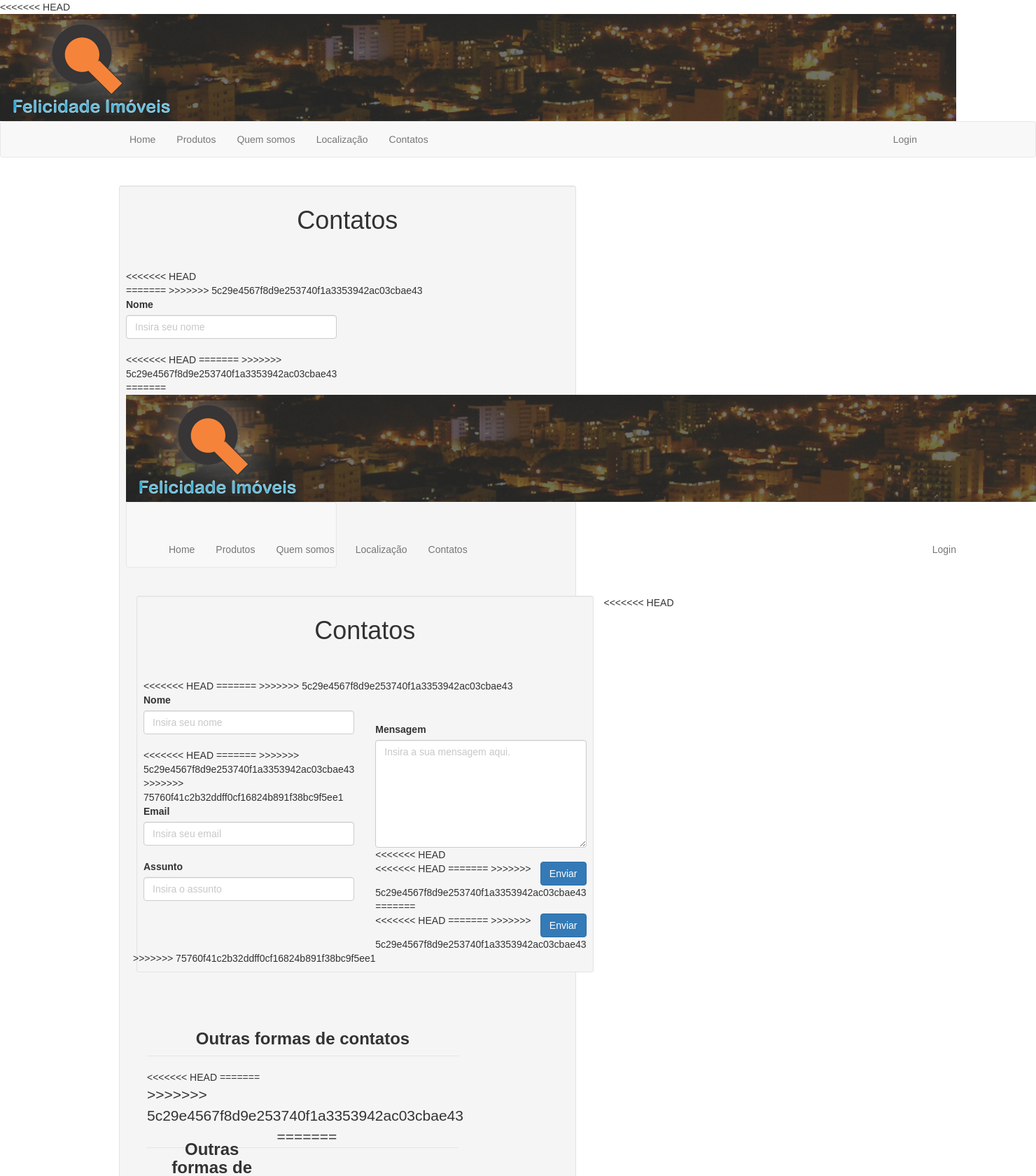
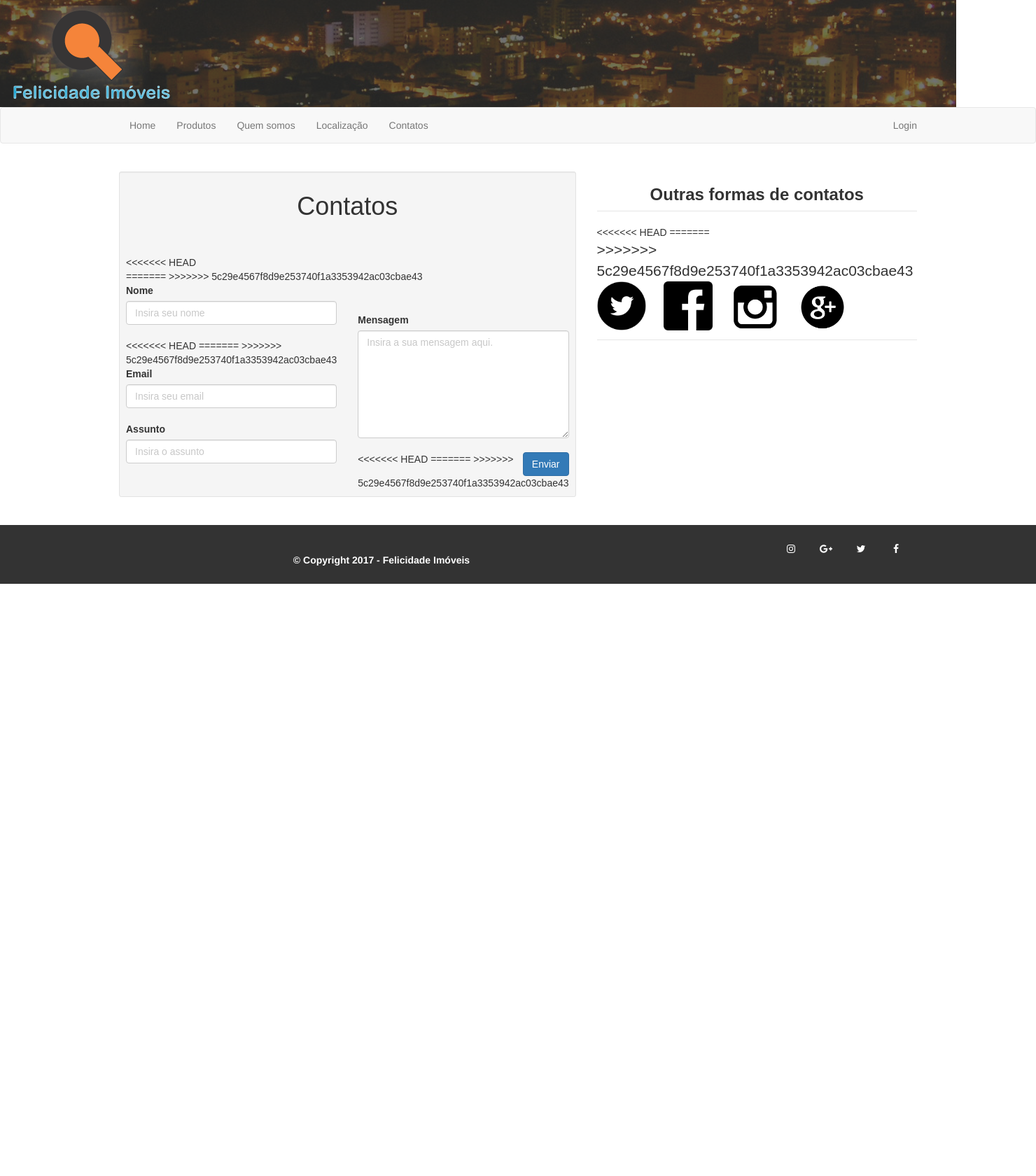
Before and after one commit to pedrohsreis/projeto3, a PHP site: page /Code3/contato.php in a window 1480 px wide; the page is wider, and only the part inside the window is pictured. Shown: the top 1680 px of that part at 70% size. After the commit the page ends 834 px from the top of that part, so only its background shows below. Run offline with PHP 8.4, Linux system fonts and the light colour scheme; some libraries are stand-ins or nearby versions.

Commit message:
Resolvendo conflitos

```diff
--- a/contato.php
+++ b/contato.php
@@ -11,33 +11,6 @@
     <link rel="stylesheet" href="https://www.w3schools.com/lib/w3.css">
 
 </head>
-<<<<<<< HEAD
-    <?php
-     include 'cabecalho.php';
-     //include 'pesquisa.php'; esse include faz o banco de dados parar de funcionar
-     ?>
-<main>
-<br><br><div class="container">
-    <div class="row">
-        <div class="col-md-7">
-            <div class="well well-sm">
-               <h1>Contatos</h1><br><br>
-<<<<<<< HEAD
-                <form  method="post" action="sucesso.php">
-=======
-                <form method="POST" action="sucesso.php">
->>>>>>> 5c29e4567f8d9e253740f1a3353942ac03cbae43
-                    <div class="row">
-                        <div class="col-md-6">
-
-                            <label for="nome">Nome</label>
-                            <input type="text" name="nome" class="form-control" id="nome" placeholder="Insira seu nome" required="required" /><br>
-<<<<<<< HEAD
-
-=======
-                                <class="form-control">
->>>>>>> 5c29e4567f8d9e253740f1a3353942ac03cbae43
-=======
 <?php
 include 'cabecalho.php';
      //include 'pesquisa.php'; esse include faz o banco de dados parar de funcionar
@@ -63,7 +36,6 @@ include 'cabecalho.php';
                                 =======
                                 <class="form-control">
                                 >>>>>>> 5c29e4567f8d9e253740f1a3353942ac03cbae43
->>>>>>> 75760f41c2b32ddff0cf16824b891f38bc9f5ee1
 
                                 <label for="email">Email</label>
                                 <input type="email" name="email" class="form-control" id="email" placeholder="Insira seu email" required="required" /><br>
@@ -77,15 +49,6 @@ include 'cabecalho.php';
                                 <label for="mensagem">Mensagem</label>
                                 <textarea name="mensagem" id="message" class="form-control" rows="7" cols="25" required="required" placeholder="Insira a sua mensagem aqui."></textarea>
 
-<<<<<<< HEAD
-                            <br><button title="Enviar." type="submit" class="btn btn-primary pull-right" id="enviar">Enviar</button>
-<<<<<<< HEAD
-
-=======
-                                <class="btn btn-primary pull-right">
->>>>>>> 5c29e4567f8d9e253740f1a3353942ac03cbae43
-
-=======
                                 <br><button title="Enviar." type="submit" class="btn btn-primary pull-right" id="enviar">Enviar</button>
                                 <<<<<<< HEAD
 
@@ -94,22 +57,10 @@ include 'cabecalho.php';
                                 >>>>>>> 5c29e4567f8d9e253740f1a3353942ac03cbae43
 
                             </div>
->>>>>>> 75760f41c2b32ddff0cf16824b891f38bc9f5ee1
                         </div>
                     </form>
                 </div>
             </div>
-<<<<<<< HEAD
-        </div>
-        <div class="col-md-5">
-            <form>
-                <legend><h3 align=center><b>Outras formas de contatos</b></h3></legend>
-<<<<<<< HEAD
-
-=======
-                    <legend>
->>>>>>> 5c29e4567f8d9e253740f1a3353942ac03cbae43
-=======
             <div class="col-md-5">
                 <form>
                     <legend><h3 align=center><b>Outras formas de contatos</b></h3></legend>
@@ -118,7 +69,6 @@ include 'cabecalho.php';
                     =======
                     <legend>
                         >>>>>>> 5c29e4567f8d9e253740f1a3353942ac03cbae43
->>>>>>> 75760f41c2b32ddff0cf16824b891f38bc9f5ee1
 
 
                         <label><a href="#"><img class="img-responsive" id="twitter" title="Página da empresa no Twitter." src="img/Twitter.png" alt="" width="70" height="70"></a></label>
@@ -131,4 +81,5 @@ include 'cabecalho.php';
             </div>
         </div><br>
     </main>
-<?php include 'Rodape.php'; ?>
+
+    <?php include 'Rodape.php'; ?>
--- a/css/cabecalho1.0.css
+++ b/css/cabecalho1.0.css
@@ -6,12 +6,6 @@ header .img-responsive{
 body header .navbar{
 	margin-bottom: 0px;
 }
-<<<<<<< HEAD
-p{
-	text-align: justify;
-}
-=======
->>>>>>> 75760f41c2b32ddff0cf16824b891f38bc9f5ee1
 header{
 	background-color: #FFF;
 }
@@ -26,75 +20,7 @@ header{
     color: #FFF;
     text-indent: center;
 }
-<<<<<<< HEAD
-.menu li a:hover{
-	padding: 14px 0px;
-	background-color: #FFF;
-	border-bottom: 3px solid #FF9933;
-}
-/*Fim Cabeçalho*/
-.carousel-inner .item img{
-	max-width: none;
-}
-.item{
-	height: 500px;
-	overflow: hidden;
-}
-/*QuickView*/
-.product_view .modal-dialog{max-width: 800px; width: 100%;}
-.pre-cost{text-decoration: line-through; color: #a5a5a5;}
-.space-ten{padding: 10px 0;}
-.btn{
-	padding: 6px;
-	border: none;
-}
-.btn-primary{
-	background-color: #FFF;
-}
-.btn-primary:hover{
-	background-color: #FF9933
-}
-a > img {
-    margin-bottom: 0px;
-}
-#rodape{
-    background-color: #333333;
-    overflow: hidden;
-    text-align: center;
-
-}
-.texto{
-    font-weight: bold;
-    color: #FFF;
-    text-indent: center;
-}
-#cp{
-    line-height:10px;
-}
-.loirinhausaclasse {
-	overflow: auto;
-}
-
-.loirinhausaclasse li {
-	list-style-type: none;
-	float: left;
-}
-
-.loirinhausaclasse li a i {
-
-	color: white;
-	width: 40px;
-	height: 40px;
-	border-radius: 20px;
-	font-size: 32px;
-	text-align: center;
-	margin-right: 10px;
-	padding-top: 15%;
-
-
-=======
 .cabecalhoprincipal{
 	overflow-x: hidden;
 	overflow-y: hidden;
->>>>>>> 75760f41c2b32ddff0cf16824b891f38bc9f5ee1
 }
--- a/produtos.php
+++ b/produtos.php
@@ -28,7 +28,6 @@
         <script src="bootstrap/js/bootstrap.min.js"></script>
 
         <?php include 'cabecalho.php'; ?>
-
 
         <div class="container">
             <div class="search-text">
```
Also changed, not shown: quem-somos.php (+0 -36 lines).
